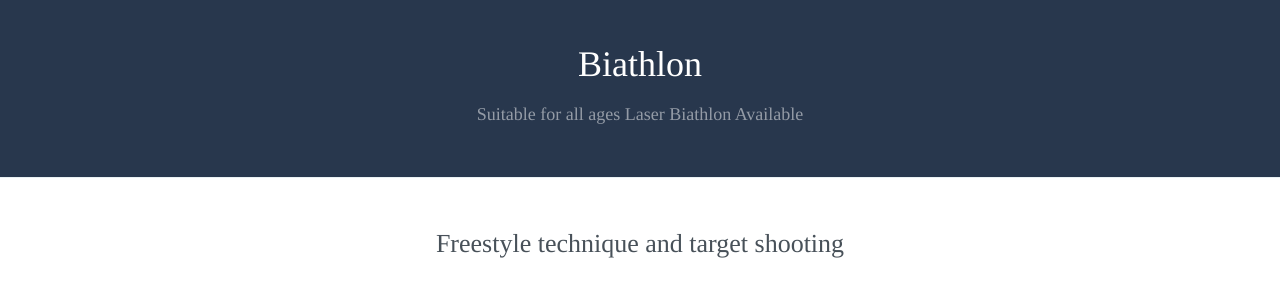
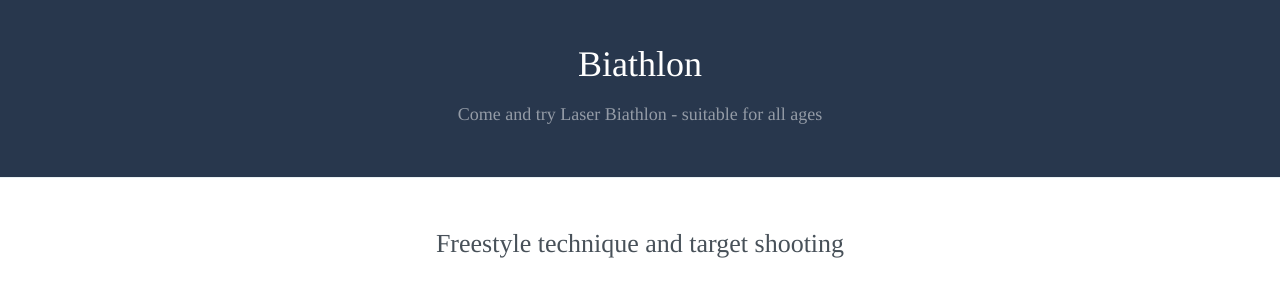
Before and after one commit to robcatto/robcatto.github.io, a Jekyll site: the page built from racing/australian-biathlon/index.html, in a window 1280 px wide and 900 px high. Shown: the part 216-512 px from the top of the window. Built offline with Jekyll 4.4.1, drawn with Linux system fonts in a browser that asks for light colours; some web fonts are replaced; Markdown is read by kramdown in place of the engine named in the settings.

Commit message:
Update index.html

```diff
--- a/racing/australian-biathlon/index.html
+++ b/racing/australian-biathlon/index.html
@@ -30,7 +30,7 @@ layout: default
     </g>
 </svg>
                 <h1 class="feature_heading" style="color: white;">Biathlon</h1>
-                <h2 class="feature_subheading">Suitable for all ages Laser Biathlon Available</h2>
+                <h2 class="feature_subheading">Come and try Laser Biathlon - suitable for all ages</h2>
             </section>
 
 
```
